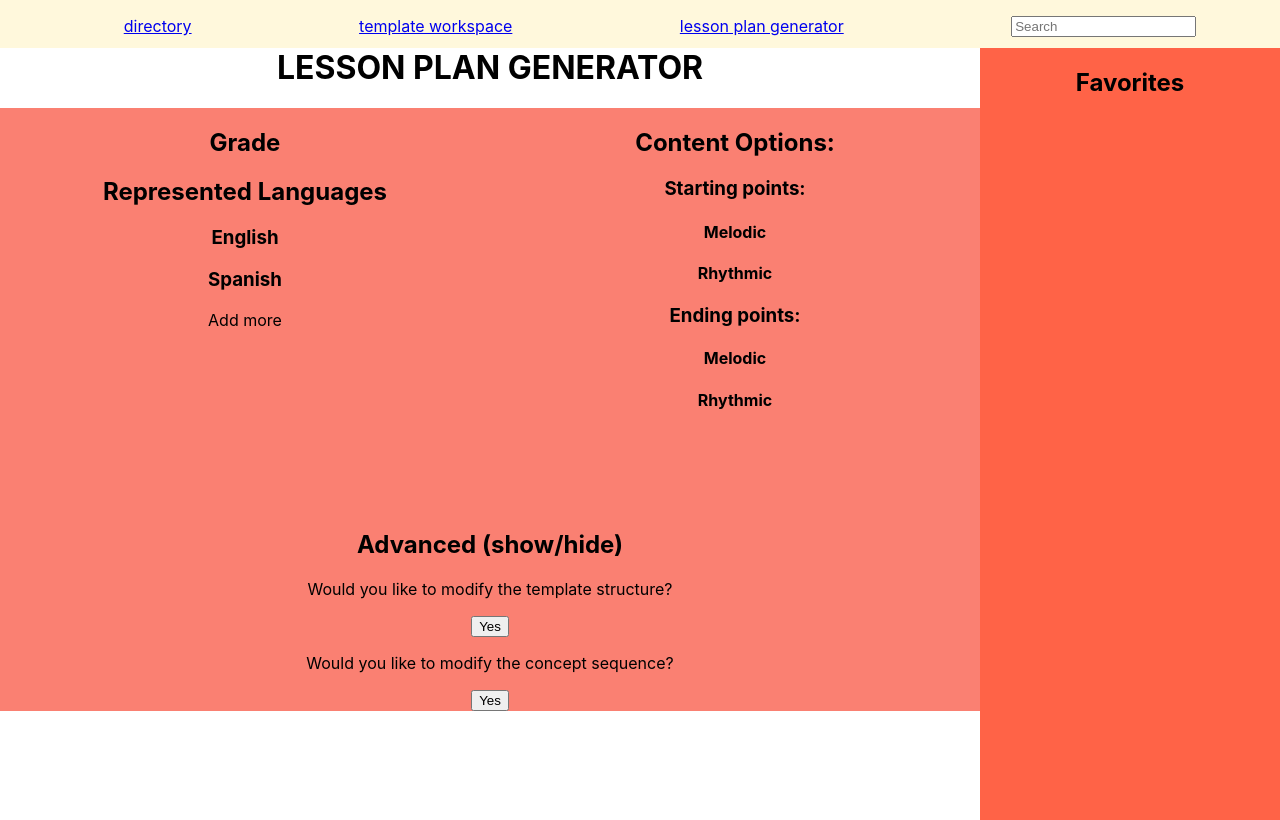
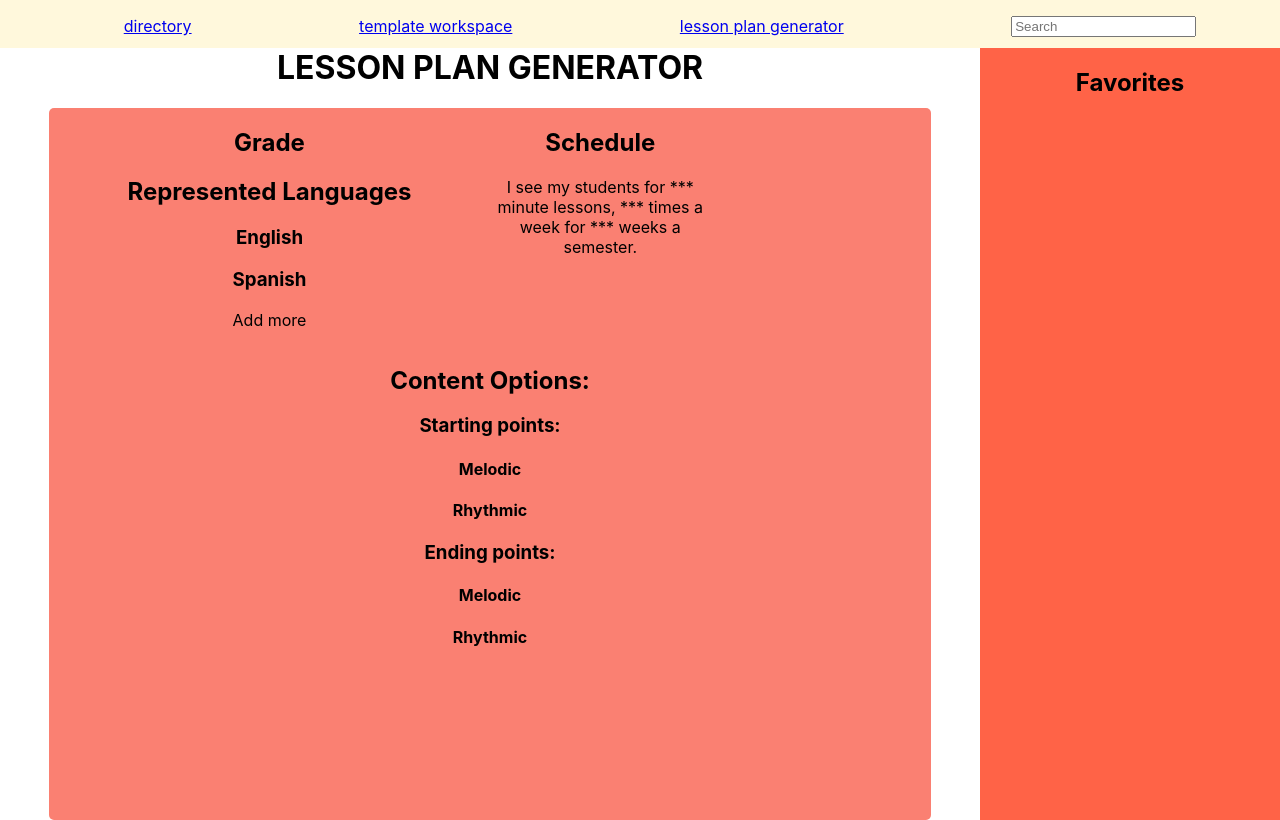
Before and after one commit to tlhorn88/elemLessonGenerator, a React (Create React App) app: page /#/lessonPlanGenerator in a window 1280 px wide. Built offline with nearby package versions, Linux system fonts and the light colour scheme.

Commit message:
added default concept sequence state

```diff
--- a/src/Components/ConceptSequence/ConceptSequence.js
+++ b/src/Components/ConceptSequence/ConceptSequence.js
@@ -1,12 +1,47 @@
 import './ConceptSequence.css';
-
+import { useState } from 'react';
 
 function ConceptSequence() {
+  const [conceptSequence, changeConceptSequence] = useState([
+    'tuneful singing',
+    'beat',
+    'loud v. soft',
+    'high low chant',
+    'fast slow',
+    'high low melody',
+    'rhythm long short',
+    'qsd',
+    'sm',
+    'Z',
+    'l',
+    '2$',
+    'd',
+    'w',
+    'r',
+    'xxcc',
+    'dP',
+    '4$',
+    'l,',
+    'sxc',
+    's,',
+    'xcd',
+    "d'",
+    'a',
+    'lP',
+    'aqa',
+    'f',
+    'ra',
+    't,',
+    '3$',
+    't',
+    'gc',
+    'ar',
+  ]);
   return (
     <div>
       <h1>CONCEPT SEQUENCE</h1>
     </div>
-  )
+  );
 }
 
 export default ConceptSequence;
--- a/src/Components/LessonPlanGenerator/LessonPlanGenerator.css
+++ b/src/Components/LessonPlanGenerator/LessonPlanGenerator.css
@@ -5,16 +5,20 @@
   grid-column-gap: 0px;
   grid-row-gap: 0px;
   background-color: salmon;
+  width: 90%;
+  margin-left: auto;
+  margin-right: auto;
+  border-radius: 5px;
 }
 
 .demographics {
-  grid-area: 1 / 1 / 3 / 3;
+  grid-area: 1 / 1 / 2 / 3;
 }
 
-.contentAndSchedule {
-  grid-area: 1 / 3 / 3 / 5;
+.schedule {
+  grid-area: 1 / 3 / 2 / 5;
 }
 
-.advanced {
-  grid-area: 3 / 1 / 4 / 5;
+.content {
+  grid-area: 2 / 1 / 4 / 5;
 }
--- a/src/Components/LessonPlanGenerator/LessonPlanGenerator.js
+++ b/src/Components/LessonPlanGenerator/LessonPlanGenerator.js
@@ -18,7 +18,12 @@ function LessonPlanGenerator() {
           <h3>Spanish</h3>
           <p>Add more</p>
         </div>
-        <div className="contentAndSchedule">
+        <div className="advanced">
+          <h2>Schedule</h2>
+          <p>I see my students for *** minute lessons, *** times a week for *** weeks a semester.</p>
+
+        </div>
+        <div className="content">
           <h2>Content Options:</h2>
           <h3>Starting points:</h3>
           <h4>Melodic</h4>
@@ -27,15 +32,6 @@ function LessonPlanGenerator() {
           <h4>Melodic</h4>
           <h4>Rhythmic</h4>
         </div>
-        <div className="advanced">
-          <h2>Advanced (show/hide)</h2>
-          <p>Would you like to modify the template structure?</p>
-          <button>Yes</button>
-          <p>Would you like to modify the concept sequence?</p>
-          <NavLink to="ConceptSequence" onClick={handleConceptSequenceClick}>
-            <button>Yes</button>
-          </NavLink>
-        </div>
       </div>
     </div>
   );
```
